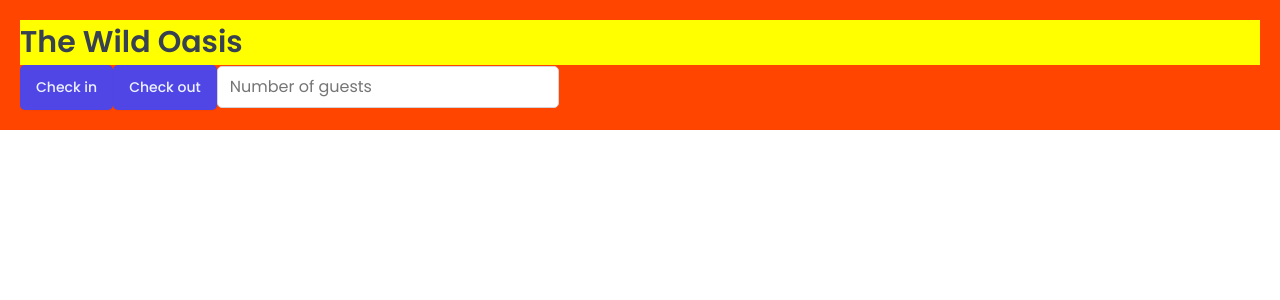
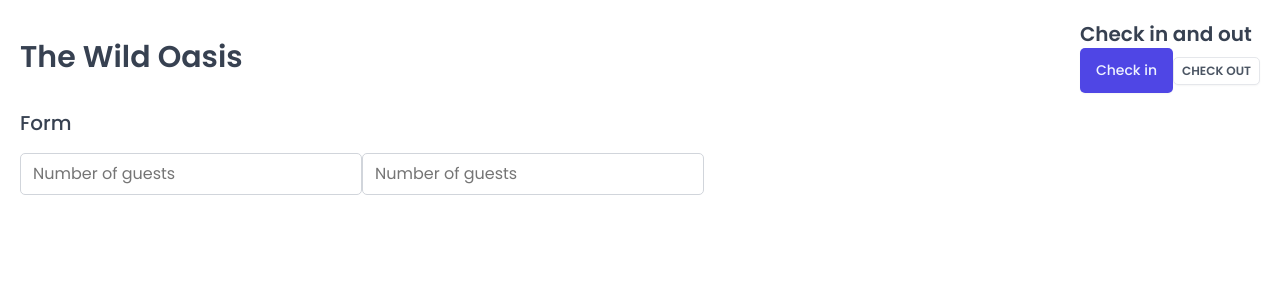
Before and after one commit to yasinkarimzadehgh/The-Wild-Oasis, a React (Vite) app: page / in a window 1280 px wide. Shown: the top 300 px of the page. Built offline with nearby package versions, Linux system fonts and the light colour scheme; a web font is replaced by a local one.

Commit message:
modified

```diff
--- a/src/App.jsx
+++ b/src/App.jsx
@@ -2,15 +2,10 @@ import styled from "styled-components";
 import GlobalStyles from "./styles/GlobalStyles";
 import Button from "./ui/Button";
 import Input from "./ui/Input";
-
-const H1 = styled.h1`
-  font-size: 30px;
-  font-weight: 600;
-  background-color: yellow;
-`;
+import Heading from "./ui/Heading";
+import Row from "./ui/Row";
 
 const StyledApp = styled.main`
-  background-color: orangered;
   padding: 20px;
 `;
 
@@ -19,11 +14,30 @@ function App() {
     <>
       <GlobalStyles />
       <StyledApp>
-        <H1>The Wild Oasis</H1>
-        <Button onClick={() => alert("Check in")}>Check in</Button>
-        <Button onClick={() => alert("Check out")}>Check out</Button>
+        <Row>
+          <Row type="horizontal">
+            <Heading as="h1">The Wild Oasis</Heading>
+            <div>
+              <Heading as="h2">Check in and out</Heading>
+              <Button onClick={() => alert("Check in")}>Check in</Button>
+              <Button
+                variation="secondary"
+                size="small"
+                onClick={() => alert("Check out")}
+              >
+                Check out
+              </Button>
+            </div>
+          </Row>
 
-        <Input type="number" placeholder="Number of guests"></Input>
+          <Row>
+            <Heading as="h3">Form</Heading>
+            <form action="">
+              <Input type="number" placeholder="Number of guests"></Input>
+              <Input type="number" placeholder="Number of guests"></Input>
+            </form>
+          </Row>
+        </Row>
       </StyledApp>
     </>
   );
--- a/src/ui/Button.jsx
+++ b/src/ui/Button.jsx
@@ -49,18 +49,16 @@ const variations = {
 };
 
 const Button = styled.button`
-  font-size: 1.4rem;
-  padding: 1.2rem 1.6rem;
-  font-weight: 500;
   border: none;
   border-radius: var(--border-radius-sm);
-  background-color: var(--color-brand-600);
-  color: var(--color-brand-50);
   box-shadow: var(--shadow-sm);
-  cursor: pointer;
-  &:hover {
-    background-color: var(--color-brand-700);
-  }
+  ${(props) => sizes[props.size]}
+  ${(props) => variations[props.variation]}
 `;
 
+Button.defaultProps = {
+  variation: "primary",
+  size: "medium",
+};
+
 export default Button;
--- /dev/null
+++ b/src/ui/Heading.jsx
@@ -0,0 +1,31 @@
+import styled, { css } from "styled-components";
+
+const Heading = styled.h1`
+  ${(props) =>
+    props.as === "h1" &&
+    css`
+      font-size: 3rem;
+      font-weight: 600;
+    `}
+
+  ${(props) =>
+    props.as === "h2" &&
+    css`
+      font-size: 2rem;
+      font-weight: 600;
+    `}
+
+
+  ${(props) =>
+    props.as === "h3" &&
+    css`
+      font-size: 2rem;
+      font-weight: 500;
+    `}
+
+
+
+    line-height: 1.4;
+`;
+
+export default Heading;
--- /dev/null
+++ b/src/ui/Row.jsx
@@ -0,0 +1,25 @@
+import styled, { css } from "styled-components";
+
+const Row = styled.div`
+  display: flex;
+
+  ${(props) =>
+    props.type === "horizontal" &&
+    css`
+      justify-content: space-between;
+      align-items: center;
+    `}
+
+  ${(props) =>
+    props.type === "vertical" &&
+    css`
+      flex-direction: column;
+      gap: 1.6rem;
+    `}
+`;
+
+Row.defaultProps = {
+  type: "vertical",
+};
+
+export default Row;
```
